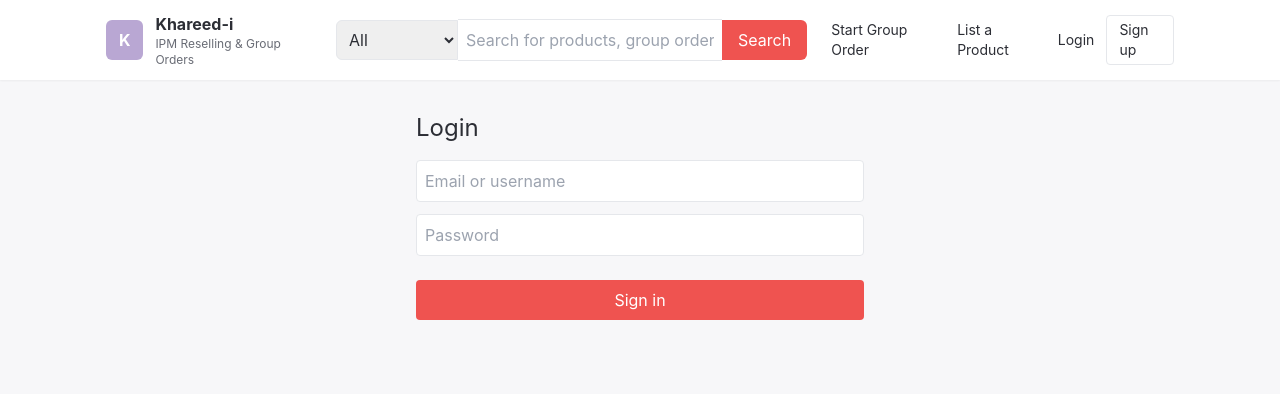
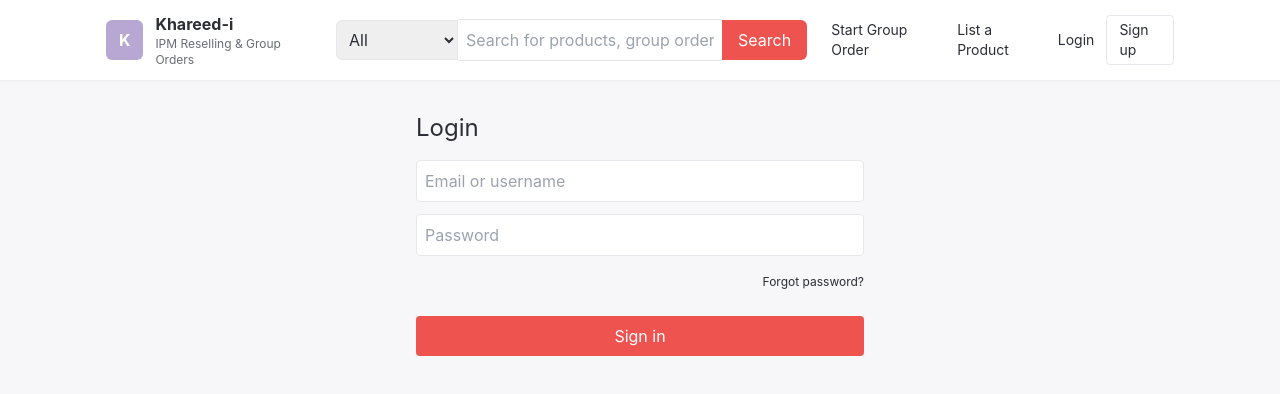
Before and after one commit to i-satyam007/Khareed-i, a Next.js app: page /login in a window 1280 px wide. Shown: the top 394 px of the page. Built offline with nearby package versions, Linux system fonts and the light colour scheme; no server answers.

Commit message:
Fix prisma types and add forgot password link

```diff
--- a/pages/login.tsx
+++ b/pages/login.tsx
@@ -2,6 +2,7 @@
 import { useForm } from "react-hook-form";
 import { useRouter } from "next/router";
 import { useEffect, useRef } from "react";
+import Link from "next/link";
 
 declare global {
   interface Window {
@@ -102,6 +103,11 @@ export default function LoginPage() {
         <input {...register("password", { required: "Password required" })} type="password" placeholder="Password" className="w-full p-2 border rounded" />
         {errors.password && <div className="text-sm text-orange-600">{errors.password.message}</div>}
 
+        <div className="text-right mt-1">
+        <Link href="/forgot-password" className="text-xs text-kh-purple hover:underline">
+        Forgot password?
+        </Link>
+        </div>
         {/* reCAPTCHA widget */}
         <div className="mt-2">
           <div id="recap-login" />
```
